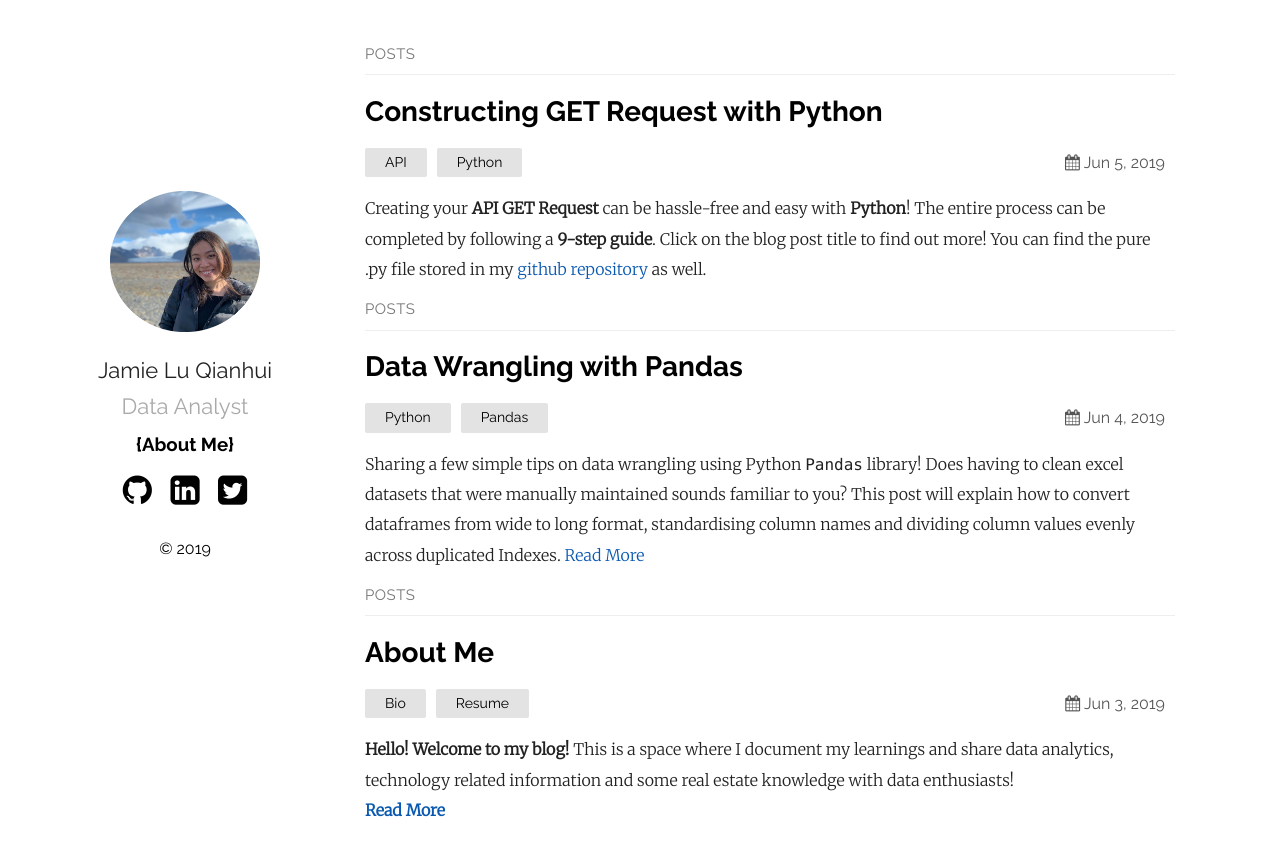
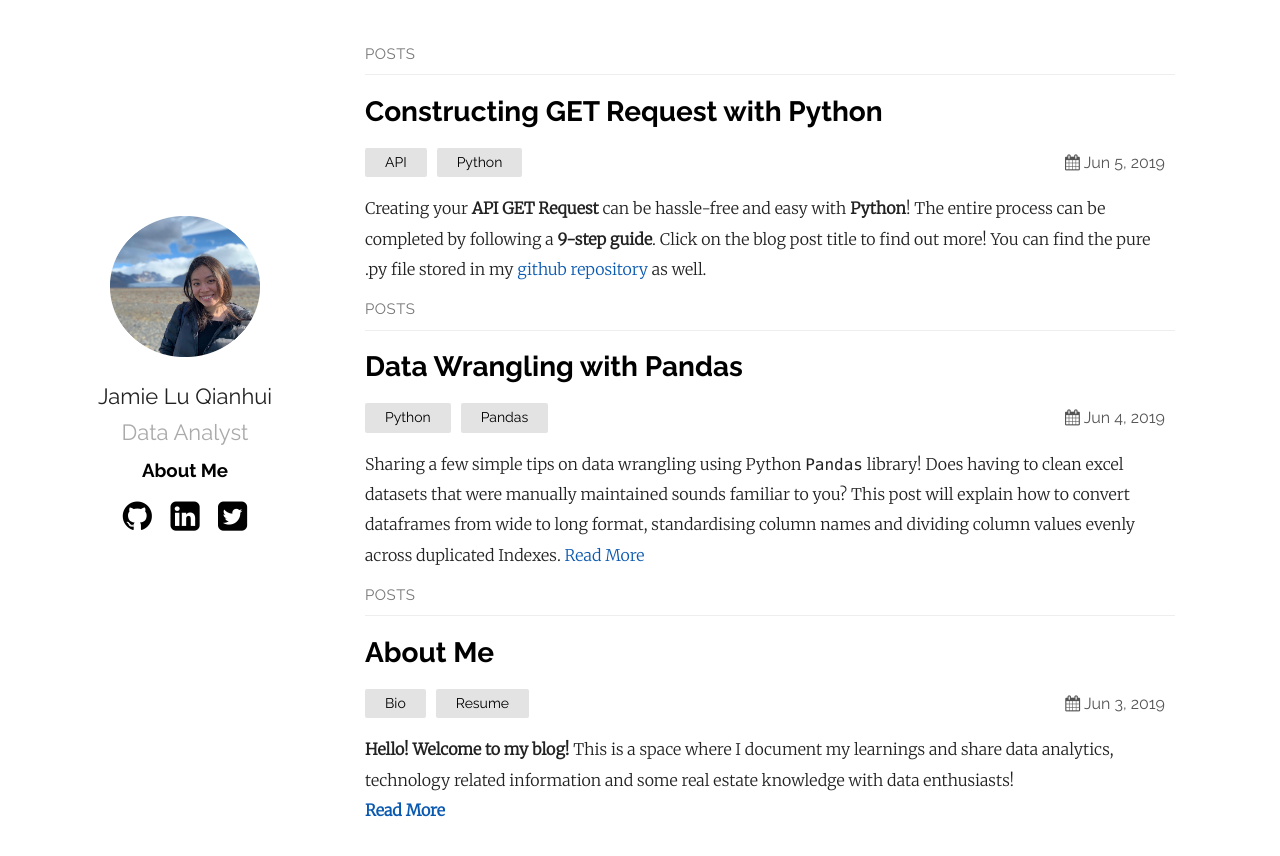
Before and after one commit to jamieqianhui/jamieqianhui.github.io, a Jekyll site: the page built from index.md, in a window 1280 px wide. Shown: the top 856 px of the page. Built offline with Jekyll 4.4.1, drawn with Linux system fonts in a browser that asks for light colours.

Commit message:
Update default.html

```diff
--- a/_layouts/default.html
+++ b/_layouts/default.html
@@ -13,13 +13,13 @@
 			</a>
 			<a style = "text-decoration:none" href="https://jamieqianhui.github.io"> <h2>{{ site.plainwhite.name }}</h2></a>
 			<a class="tagline">{{ site.plainwhite.tagline }}</a>
-			<a style = "text-decoration:none" href=" https://jamieqianhui.github.io/bio/resume/2019/06/03/About-Me.html"><h3><b>{About Me}</b></h3></a>
+			<a style = "text-decoration:none" href=" https://jamieqianhui.github.io/bio/resume/2019/06/03/About-Me.html"><h3><b>About Me</b></h3></a>
 			<ul class="social">
 				<a href="https://github.com/{{ site.plainwhite.social_links.github }}"><li><i class="icon-github-circled"></i></li></a>
 				<a href="https://linkedin.com/{{ site.plainwhite.social_links.linkedIn }}"><li><i class="icon-linkedin-squared"></i></li></a>
 				<a href="https://twitter.com/{{ site.plainwhite.social_links.twitter }}"><li><i class="icon-twitter-squared"></i></li></a>
 			</ul>
-			<p>&copy; 2019</p>
+
 		</section>
 		<section class="content">
 			{{ content }}
```
